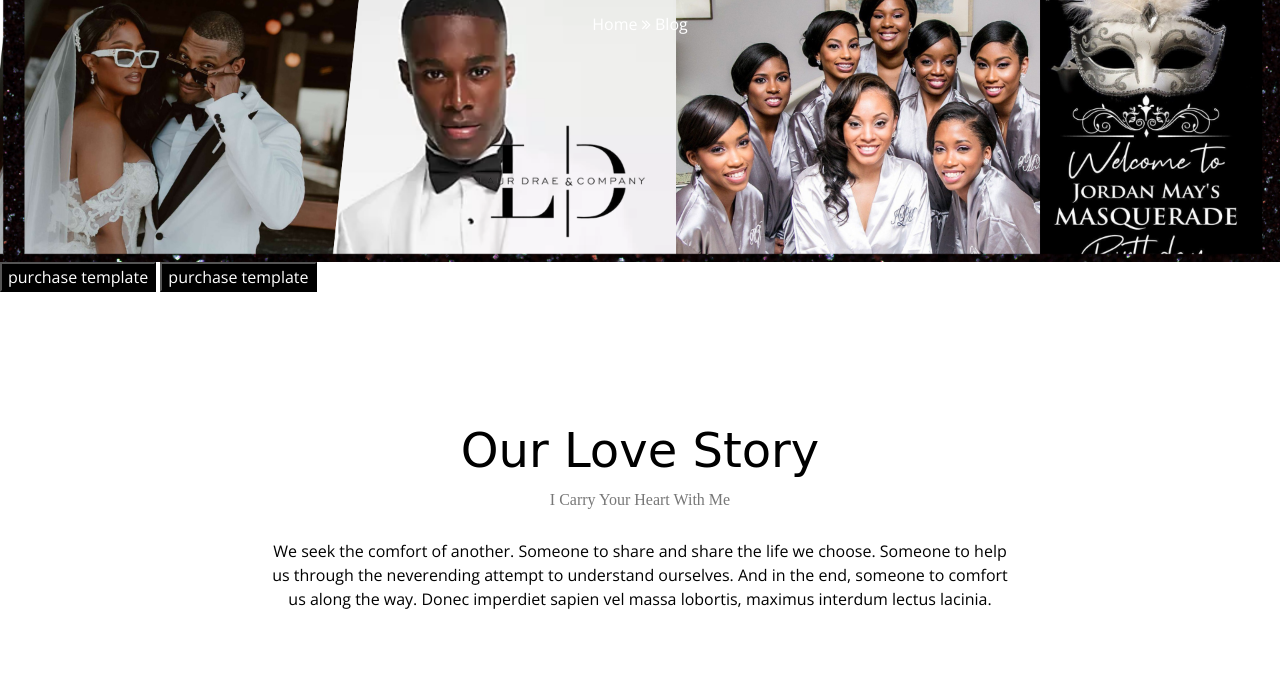
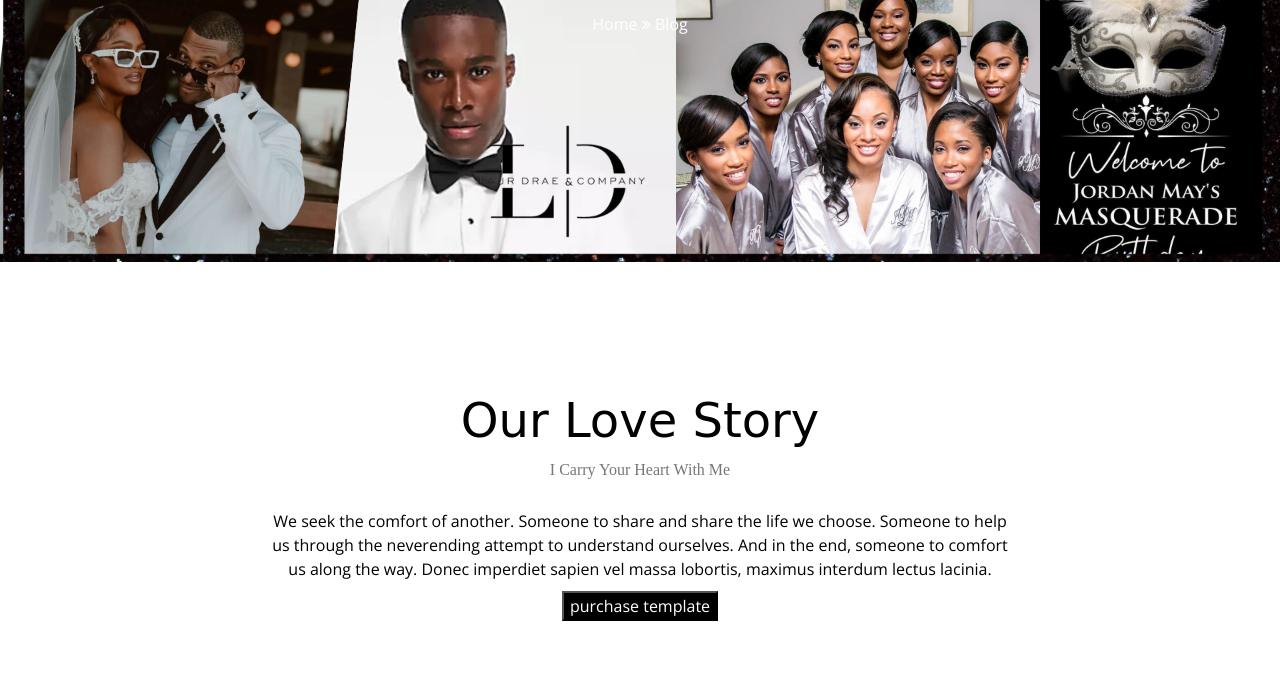
Before and after one commit to adgossett/LaurDare-Company, a plain HTML site: page Index.html in a window 1280 px wide. Shown: the part 108-797 px from the top of the page. Drawn offline with nearby package versions, Linux system fonts and the light colour scheme; files whose address does not match are found by name.

Commit message:
Index.html

```diff
--- a/Index.html
+++ b/Index.html
@@ -114,9 +114,7 @@
             </div>
         </div>
     </section>
-    <button style="color: white; background-color: black;" onclick="window.location.href = 'https://tranquil-tapioca-3ad96d.netlify.app';">purchase template</button>
     <!-- blog cover end-->
- <button style="color: white; background-color: black;" onclick="window.location.href = 'https://square.link/u/CVbsv0Fl';">purchase template</button>
 
     <!--=== Story Start ======-->
     <section class="main-section">
@@ -130,6 +128,8 @@
                             help us through the neverending attempt to understand ourselves.
                             And in the end, someone to comfort us along the way. Donec imperdiet sapien vel massa
                             lobortis, maximus interdum lectus lacinia.</p>
+                         <button style="color: white; background-color: black;" onclick="window.location.href = 'https://square.link/u/CVbsv0Fl';">purchase template</button>
+
                     </div>
                 </div>
             </div>
```
